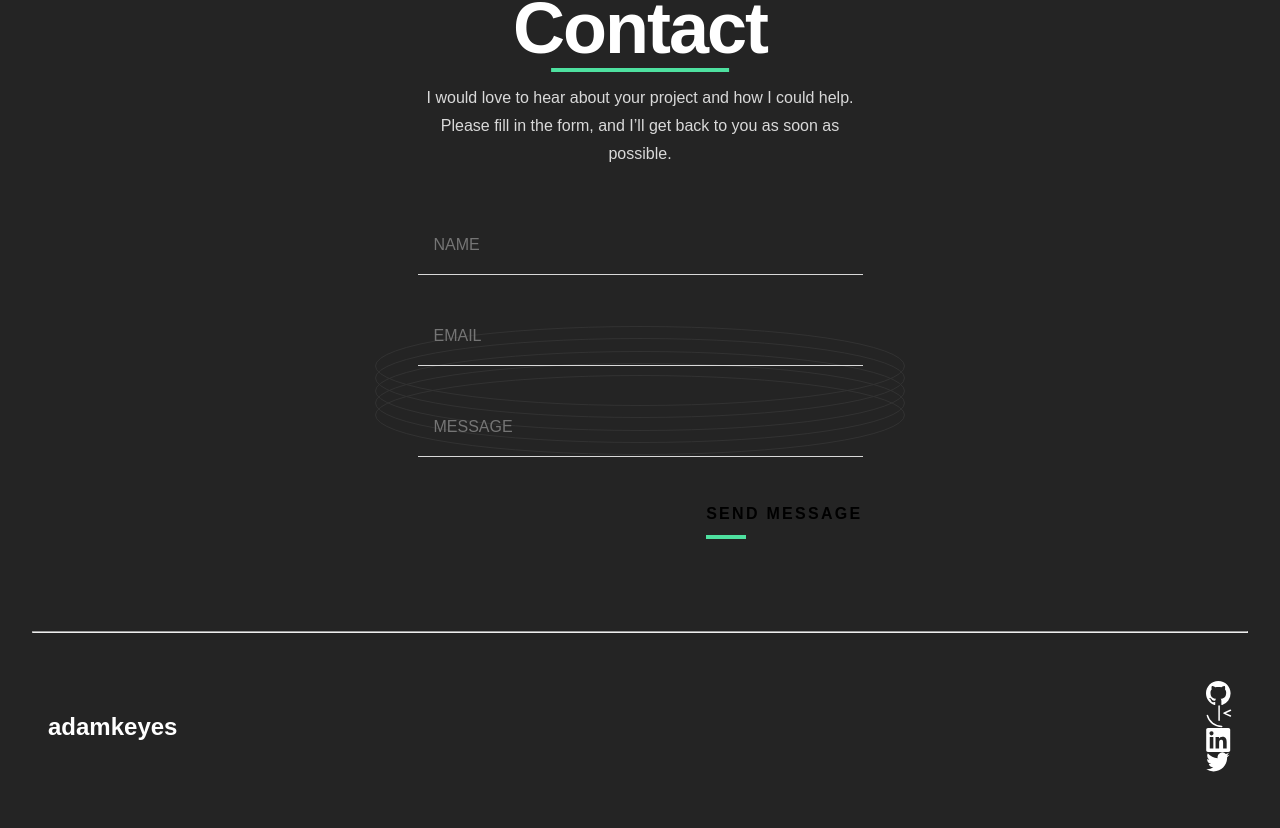
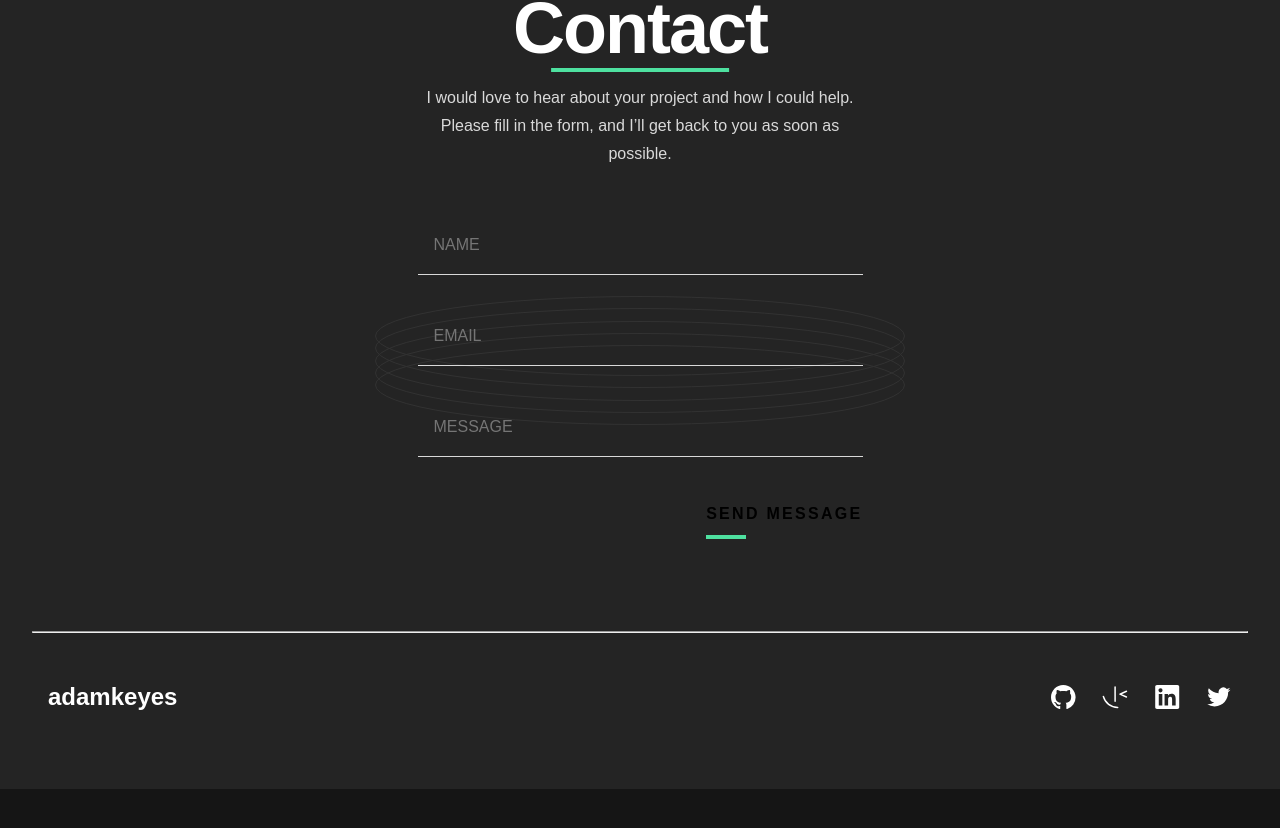
Before and after one commit to Hcmwebs/single-page-dev-portifolio, a React (Vite) app: page / in a window 1280 px wide. Shown: the part 3051-3879 px from the top of the page. After the commit the page ends 3840 px from the top, so only its background shows below. Built offline with nearby package versions, Linux system fonts and the light colour scheme.

Commit message:
styled the socials component
Signed-off-by: Heze <64218603+Hcmwebs@users.noreply.github.com>

```diff
--- a/src/components/Socials.jsx
+++ b/src/components/Socials.jsx
@@ -1,8 +1,9 @@
 import React from 'react'
+import { StyledSocials } from '../styles'
 
 const Socials = () => {
 	return (
-		<div className='socials'>
+		<StyledSocials>
 			<a href='#' target='_blank' rel='noopener noreferrer'>
 				<svg
 					className='icon'
@@ -53,7 +54,7 @@ const Socials = () => {
 					/>
 				</svg>
 			</a>
-		</div>
+		</StyledSocials>
 	)
 }
 
```
